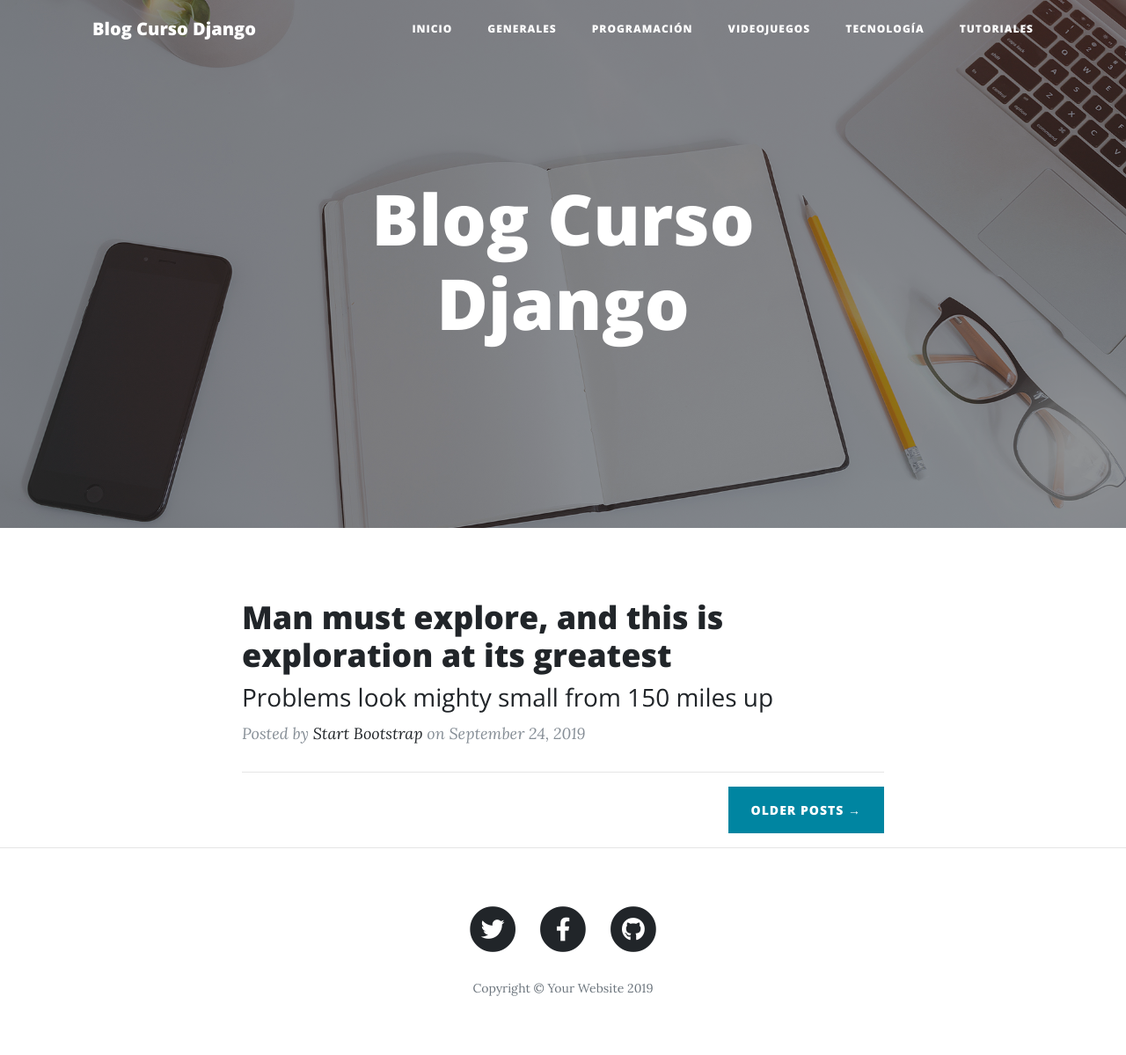
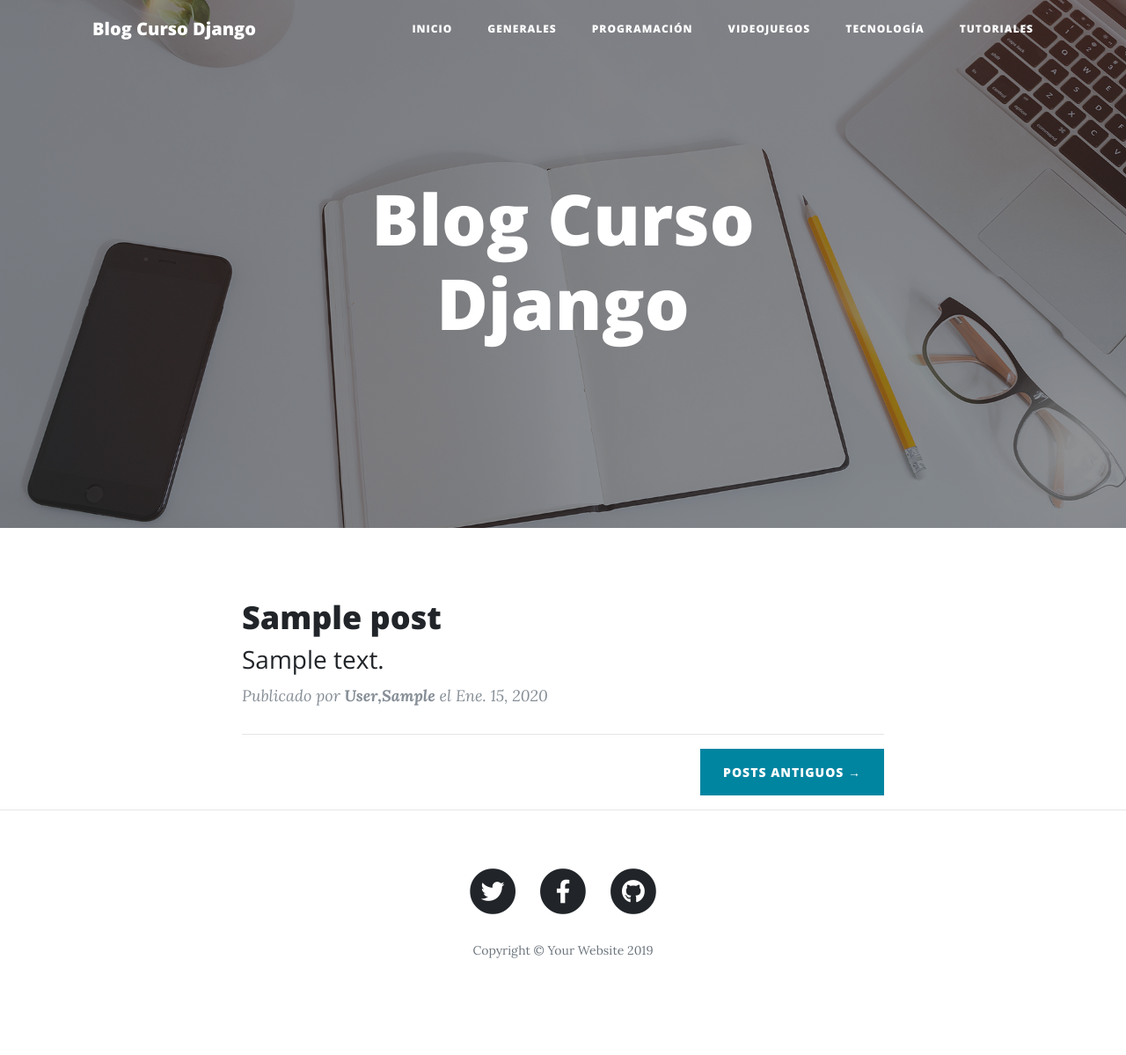
Before and after one commit to jonwilm/blog_django, a Django app: template templates/index.html in a window 1280 px wide. Shown: the whole page at 88% size. After the commit the page ends 1089 px from the top, so only its background shows below. Run offline with Django 3.2, Linux system fonts and the light colour scheme; the template is opened without the code that fills it: values that come from a table or form of the project are taken from there, others are empty; tables that the repository leaves empty hold one stand-in row (values such as "Sample post"); parts of the project's set-up code (start-up, migrations or seed data) failed here and were passed over; some libraries are stand-ins or nearby versions.

Commit message:
Listar Post

```diff
--- a/apps/blog/models.py
+++ b/apps/blog/models.py
@@ -10,6 +10,7 @@ class Category(models.Model):
     class Meta:
         verbose_name = 'Categoría'
         verbose_name_plural = 'Categorías'
+        ordering = ['name']
 
     def __str__(self):
         return self.name
@@ -29,6 +30,7 @@ class Autor(models.Model):
     class Meta:
         verbose_name = 'Autor'
         verbose_name_plural = 'Autores'
+        ordering = ['last_name']
 
     def __str__(self):
         return "{0},{1}".format(self.last_name, self.first_name)
@@ -48,6 +50,7 @@ class Post(models.Model):
     class Meta:
         verbose_name = 'Post'
         verbose_name_plural = 'Posts'
+        ordering = ['date_create']
 
     def __str__(self):
         return self.title
--- a/templates/index.html
+++ b/templates/index.html
@@ -82,23 +82,29 @@
   <div class="container">
     <div class="row">
       <div class="col-lg-8 col-md-10 mx-auto">
+        {% if posts %}
+          {% for post in posts %}
             <div class="post-preview">
               <a href="post.html">
                 <h2 class="post-title">
-              Man must explore, and this is exploration at its greatest
+                  {{ post.title }}
                 </h2>
                 <h3 class="post-subtitle">
-              Problems look mighty small from 150 miles up
+                  {{ post.description }}
                 </h3>
               </a>
-          <p class="post-meta">Posted by
-            <a href="#">Start Bootstrap</a>
-          on September 24, 2019</p>
+              <p class="post-meta">
+                Publicado por <strong>{{ post.autor }}</strong> el {{ post.date_create }}
+              </p>
             </div>
             <hr>
+          {% endfor %}
+        {% else %}
+          <h1>No Existen Posts</h1>
+        {% endif %}
         <!-- Pager -->
         <div class="clearfix">
-          <a class="btn btn-primary float-right" href="#">Older Posts &rarr;</a>
+          <a class="btn btn-primary float-right" href="#">Posts Antiguos &rarr;</a>
         </div>
       </div>
     </div>
```
Also changed, not shown: apps/blog/views.py (+28 -6 lines), apps/blog/migrations/0003_auto_20191209_1000.py (added). Lines whose indentation alone changed are shown as unchanged.
